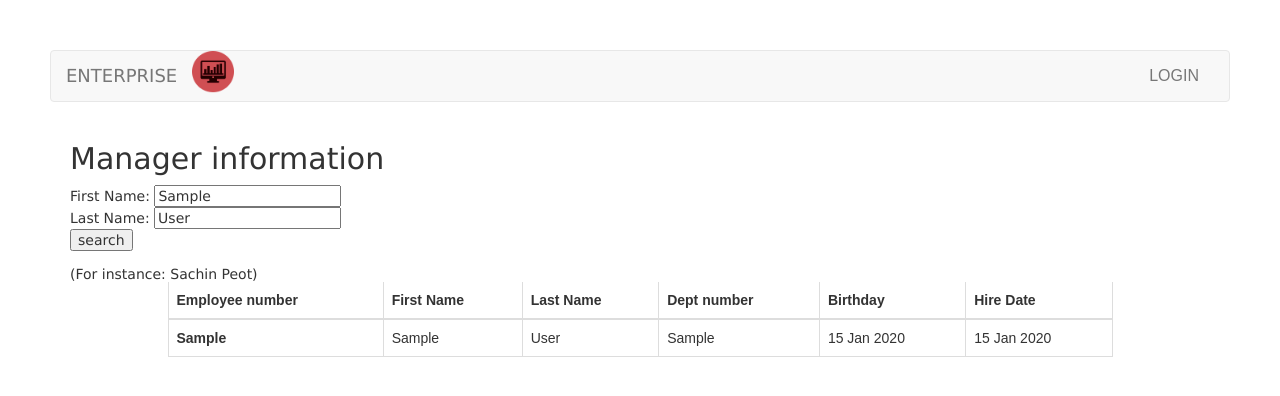
After one commit to yunjunma/Enterprise172, a Node project: template views/managers.hbs in a window 1280 px wide. The commit adds this page. Shown: the top 396 px of the page. Run offline with Node 20 templates, Linux system fonts and the light colour scheme; the template is opened without the code that fills it: most values are stand-ins (such as "Sample title", 1, 10 or a date in 2020); some libraries are stand-ins or nearby versions.

Commit message:
added adding an employee and showing managers funxtions and tabs

```diff
--- a/app.js
+++ b/app.js
@@ -16,6 +16,7 @@ var employeesRouter = require("./routes/employees");
 var dashboardRouter = require("./routes/dashboard");
 var twitterRouter = require("./routes/twitter");
 var employeeRouter = require("./routes/employee");
+var managersRouter = require("./routes/managers");
 
 const OIDC_BASE_URI = `https://openid-connect.onelogin.com/oidc`;
 
@@ -143,6 +144,7 @@ app.use("/employees", checkAuthentication, employeesRouter);
 app.use("/dashboard", checkAuthentication, dashboardRouter);
 app.use("/twitter", checkAuthentication, twitterRouter);
 app.use("/employee", checkAuthentication, employeeRouter);
+app.use("/managers", checkAuthentication, managersRouter);
 
 // Initiates an authentication request with OneLogin
 // The user will be redirect to OneLogin and once authenticated
@@ -196,6 +198,7 @@ app.use("/employees", employeesRouter);
 app.use("/dashboard", dashboardRouter);
 app.use("/twitter", twitterRouter);
 app.use("/employee", employeeRouter);
+app.use("/managers", managersRouter);
 
 // catch 404 and forward to error handler
 app.use(function(req, res, next) {
--- a/views/employee.hbs
+++ b/views/employee.hbs
@@ -1,14 +1,18 @@
 <div class="container">
     <div class="row">
         <h2>Empolyee information</h2>
-        <form action="/employees" method="post">
+        <form action="/employee" method="post">
             <div class="form-group">
                 First Name: <input type="text" name="s_firstname" value="{{s_firstname}}"><br>
                 Last Name: <input type="text" name="s_lastname" value="{{s_lastname}}"><br>
+                Gender: <input type="text" name="gender" value="{{gender}}">   (M/F)<br>
                 Birthday: <input type="text" name="birthday" value="{{birthday}}"><br>
                 Employee number: <input type="text" name="e_id" value="{{e_id}}"><br>
                 Title: <input type="text" name="title" value="{{title}}"><br>
                 Hire Date: <input type="text" name="hire_date" value="{{hire_date}}"><br>
+                End Date: <input type="text" name="end_date" value="{{end_date}}"><br>
+                Salary: <input type="text" name="salary" value="{{salary}}"><br>
+
                 <input type="submit" value="Save">
             </div>
         </form>
--- /dev/null
+++ b/views/managers.hbs
@@ -0,0 +1,50 @@
+<div class="container">
+    <div class="row">
+        <h2>Manager information</h2>
+        <form action="/managers" method="post">
+            <div class="form-group">
+                First Name: <input type="text" name="s_firstname" value="{{s_firstname}}"><br>
+                Last Name: <input type="text" name="s_lastname" value="{{s_lastname}}"><br>
+                <input type="submit" value="search">
+            </div>
+        </form>
+        (For instance: Sachin Peot)
+    </div>
+</div>
+
+<div class="row">
+    <div class="col-md-1"></div>
+    <div class="col-md-10">
+        <table class="table table-hover">
+  <thead>
+    <tr>
+      <th scope="col">Employee number</th>
+      <th scope="col">First Name</th>
+      <th scope="col">Last Name</th>
+      <th scope="col">Dept number</th>
+      <th scope="col">Birthday</th>
+      <th scope="col">Hire Date</th>
+{{!--
+    emp_no      INT             NOT NULL,
+    birth_date  DATE            NOT NULL,
+    first_name  VARCHAR(14)     NOT NULL,
+    last_name   VARCHAR(16)     NOT NULL,
+    gender      ENUM ('M','F')  NOT NULL,
+    hire_date   DATE            NOT NULL, --}}
+    </tr>
+  </thead>
+  <tbody>
+      {{#each employees}}
+    <tr>
+      <th scope="row">{{this.emp_no}}</th>
+      <td>{{this.first_name}}</td>
+      <td>{{this.last_name}}</td>
+      <td>{{this.dept_no}}</td>
+      <td>{{this.birth_date}}</td>
+      <td>{{this.hire_date}}</td>
+    </tr>
+    {{/each}}
+  </tbody>
+</table>
+    </div>
+</div>
--- a/views/partials/header.hbs
+++ b/views/partials/header.hbs
@@ -20,6 +20,8 @@
                 <li><a href="/dashboard">Dashboard</a></li>
                 <li><a href="/departments">Departments</a></li>
                 <li><a href="/employees">Employees</a></li>
+                <li><a href="/managers">Managers</a></li>
+                <li><a href="/employee">Add</a></li>
                 <li><a href="/twitter">Twitter</a></li>
             </ul>
             {{/if}}
```
Also changed, not shown: routes/employee.js (+54 -21 lines), routes/managers.js (added, +50 -0 lines).
